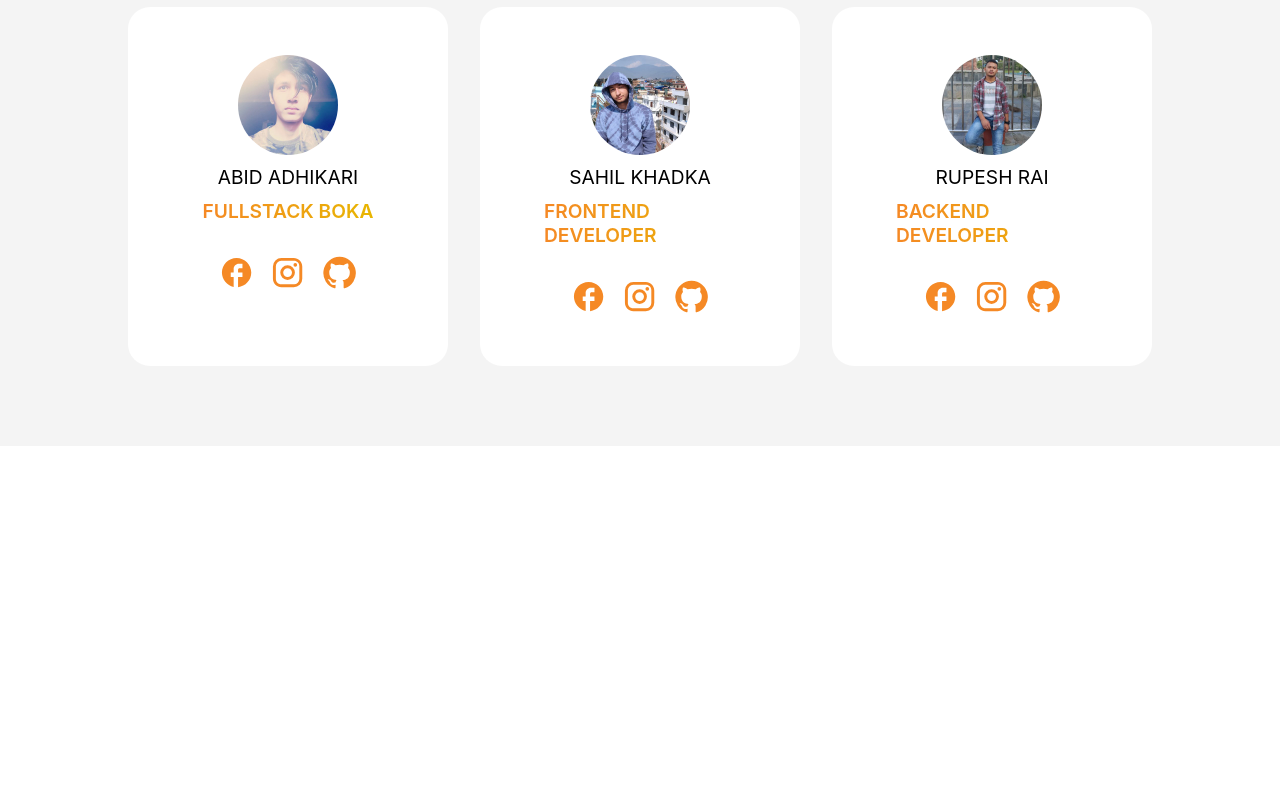
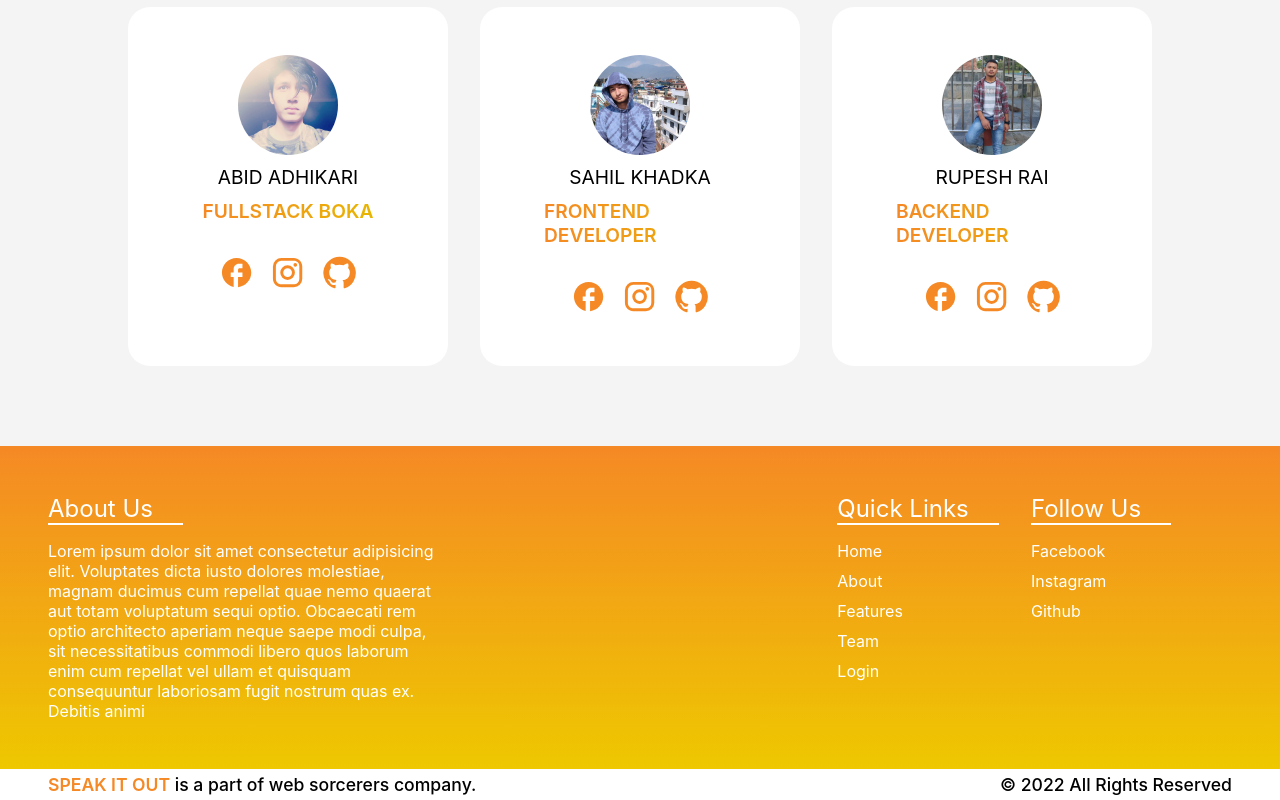
Before and after one commit to Web-Sorceres/speakitout-frontend, a React (Create React App) app: page / in a window 1280 px wide. Shown: the part 2336-3136 px from the top of the page. Before the commit the page ends 2782 px from the top, so only its background shows below. Built offline with nearby package versions, Linux system fonts and the light colour scheme.

Commit message:
footer added

```diff
--- /dev/null
+++ b/src/css/components/LandingFooter.js
@@ -0,0 +1,46 @@
+import React from "react";
+
+const LandingFooter = () => {
+    const date = new Date()
+    const year = date.getFullYear()
+    return <>
+        <footer className="landing-footer">
+            <div className="landing-footer-desc">
+                <div className="footer-desc-about">
+                    <h2>About Us</h2>
+                    <p>Lorem ipsum dolor sit amet consectetur adipisicing elit. Voluptates dicta iusto dolores molestiae, magnam ducimus cum repellat quae nemo quaerat aut totam voluptatum sequi optio. Obcaecati rem optio architecto aperiam neque saepe modi culpa, sit necessitatibus commodi libero quos laborum enim cum repellat vel ullam et quisquam consequuntur laboriosam fugit nostrum quas ex. Debitis animi</p>
+                </div>
+                <div className="footer-desc-right">
+                    <div className="footer-desc-quickLinks">
+                        <h2>Quick Links</h2>
+                        <ul className="footer-desc-links">
+                            <li>Home</li>
+                            <li>About</li>
+                            <li>Features</li>
+                            <li>Team</li>
+                            <li>Login</li>
+                        </ul>
+                    </div>
+                    <div className="footer-desc-followUs">
+                        <h2>Follow Us</h2>
+                        <div className="footer-social-links">
+                            <a href="https://www.facebook.com">Facebook</a>
+                            <a href="https://www.facebook.com">Instagram</a>
+                            <a href="https://www.facebook.com">Github</a>
+                        </div>
+                    </div>
+                </div>
+            </div>
+            <div className="landing-footer-bottom">
+                <div className="footer-bottom-left">
+                    <h2><span className="footer-bottom-title">Speak It Out</span> is a part of web sorcerers company.</h2>
+                </div>
+                <div className="footer-bottom-right">
+                    <h2>&copy; {year} All Rights Reserved</h2>
+                </div>
+            </div>
+        </footer>
+    </>
+}
+
+export default LandingFooter
--- a/src/css/components/_landingPage.scss
+++ b/src/css/components/_landingPage.scss
@@ -371,3 +371,66 @@
         }
     }
 }
+.landing-footer-desc {
+    padding: 3rem;
+    background: linear-gradient(180deg, #F58925 0%, #EEC800 100%);
+    color: #fff;
+    display: flex;
+    justify-content: space-between;
+    h2 {
+        font-size: 1.5rem;
+        font-weight: 400;
+        border-bottom: 2px solid #fff;
+        width: fit-content;
+        padding-right: 2ch;
+    }
+    .footer-desc-about {
+        flex: 2;
+        p {
+            margin-top: 1rem;
+            max-width: 50%;
+        }
+    }
+    .footer-desc-right {
+        flex: 1;
+        display: flex;
+        gap: 2rem;
+        .footer-desc-quickLinks {
+            ul {
+                list-style-type: none;
+                margin-top: 1rem;
+                display: flex;
+                flex-direction: column;
+                gap: 10px;
+            }
+        }
+        .footer-desc-followUs {
+            display: flex;
+            flex-direction: column;
+            gap: 1rem;
+            a {
+                all:  unset;
+                display: block;
+            }
+            .footer-social-links {
+                display: flex;
+                flex-direction: column;
+                gap: 10px;
+            }
+        }
+    }
+}
+.landing-footer-bottom {
+    padding: 0.3rem 3rem;
+    display: flex;
+    justify-content: space-between;
+    h2 {
+        font-size: 1.1rem;
+        font-weight: 500;
+    }
+    .footer-bottom-title {
+        color: #F58925;
+        text-transform: uppercase;
+        font-weight: 600;
+    }
+}
--- a/src/css/index.css
+++ b/src/css/index.css
@@ -601,4 +601,109 @@ body {
   -webkit-transition: all 0.3s ease-in-out;
   transition: all 0.3s ease-in-out;
 }
+
+.landing-footer-desc {
+  padding: 3rem;
+  background: -webkit-gradient(linear, left top, left bottom, from(#F58925), to(#EEC800));
+  background: linear-gradient(180deg, #F58925 0%, #EEC800 100%);
+  color: #fff;
+  display: -webkit-box;
+  display: -ms-flexbox;
+  display: flex;
+  -webkit-box-pack: justify;
+      -ms-flex-pack: justify;
+          justify-content: space-between;
+}
+
+.landing-footer-desc h2 {
+  font-size: 1.5rem;
+  font-weight: 400;
+  border-bottom: 2px solid #fff;
+  width: -webkit-fit-content;
+  width: -moz-fit-content;
+  width: fit-content;
+  padding-right: 2ch;
+}
+
+.landing-footer-desc .footer-desc-about {
+  -webkit-box-flex: 2;
+      -ms-flex: 2;
+          flex: 2;
+}
+
+.landing-footer-desc .footer-desc-about p {
+  margin-top: 1rem;
+  max-width: 50%;
+}
+
+.landing-footer-desc .footer-desc-right {
+  -webkit-box-flex: 1;
+      -ms-flex: 1;
+          flex: 1;
+  display: -webkit-box;
+  display: -ms-flexbox;
+  display: flex;
+  gap: 2rem;
+}
+
+.landing-footer-desc .footer-desc-right .footer-desc-quickLinks ul {
+  list-style-type: none;
+  margin-top: 1rem;
+  display: -webkit-box;
+  display: -ms-flexbox;
+  display: flex;
+  -webkit-box-orient: vertical;
+  -webkit-box-direction: normal;
+      -ms-flex-direction: column;
+          flex-direction: column;
+  gap: 10px;
+}
+
+.landing-footer-desc .footer-desc-right .footer-desc-followUs {
+  display: -webkit-box;
+  display: -ms-flexbox;
+  display: flex;
+  -webkit-box-orient: vertical;
+  -webkit-box-direction: normal;
+      -ms-flex-direction: column;
+          flex-direction: column;
+  gap: 1rem;
+}
+
+.landing-footer-desc .footer-desc-right .footer-desc-followUs a {
+  all: unset;
+  display: block;
+}
+
+.landing-footer-desc .footer-desc-right .footer-desc-followUs .footer-social-links {
+  display: -webkit-box;
+  display: -ms-flexbox;
+  display: flex;
+  -webkit-box-orient: vertical;
+  -webkit-box-direction: normal;
+      -ms-flex-direction: column;
+          flex-direction: column;
+  gap: 10px;
+}
+
+.landing-footer-bottom {
+  padding: 0.3rem 3rem;
+  display: -webkit-box;
+  display: -ms-flexbox;
+  display: flex;
+  -webkit-box-pack: justify;
+      -ms-flex-pack: justify;
+          justify-content: space-between;
+}
+
+.landing-footer-bottom h2 {
+  font-size: 1.1rem;
+  font-weight: 500;
+}
+
+.landing-footer-bottom .footer-bottom-title {
+  color: #F58925;
+  text-transform: uppercase;
+  font-weight: 600;
+}
 /*# sourceMappingURL=index.css.map */
--- a/src/pages/Home.js
+++ b/src/pages/Home.js
@@ -3,6 +3,7 @@ import LandingNavbar from '../components/LandingNavbar';
 import LandingFeatures from '../components/LandingFeatures';
 import LandingTeamCards from '../components/LandingTeamCards'
 import team from '../data/teaminfo';
+import LandingFooter from '../css/components/LandingFooter';
 
 function Home(props) {
     return (
@@ -63,8 +64,8 @@ function Home(props) {
                     )}
                 </div>
             </div>
+            <LandingFooter />
         </div>
-
     );
 }
 
```
Also changed, not shown: 1 other file (tests, documents, lock files or other folders).
